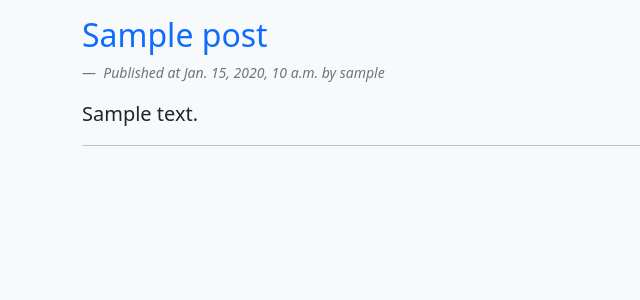
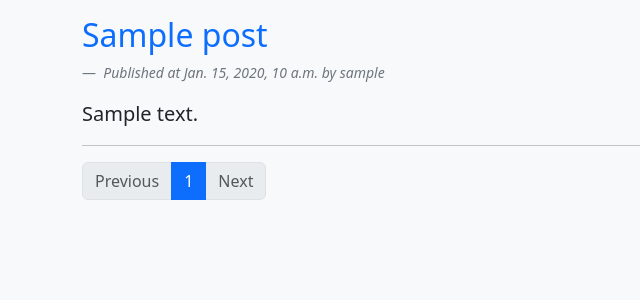
Before and after one commit to hopedeveloper08/blog_web_application, a Django app: page /blog/ in a window 1280 px wide. Shown: the top 300 px of the page, without its empty margins (0-640 px from the left). Run offline with Django 5.2, Linux system fonts and the light colour scheme; tables that the repository leaves empty hold one stand-in row (values such as "Sample post"); some libraries are stand-ins or nearby versions.

Commit message:
add pagination

```diff
--- /dev/null
+++ b/posts/templates/pagination.html
@@ -0,0 +1,26 @@
+<nav aria-label="Page navigation example">
+    <ul class="pagination">
+
+        {% if page.has_previous %}
+            <li class="page-item"><a class="page-link" href="?page={{ page.previous_page_number }}">Previous</a></li>
+        {% else %}
+            <li class="page-item disabled"><a class="page-link">Previous</a></li>
+        {% endif %}
+
+
+        {% for p in page.paginator.page_range %}
+            {% if p != page.number %}
+                <li class="page-item"><a class="page-link" href="?page={{ p }}">{{ p }}</a></li>
+            {% else %}
+                <li class="page-item active"><a class="page-link" href="?page={{ p }}">{{ p }}</a></li>
+            {% endif %}
+        {% endfor %}
+
+        {% if page.has_next %}
+            <li class="page-item"><a class="page-link" href="?page={{ page.next_page_number }}">Next</a></li>
+        {% else %}
+            <li class="page-item disabled"><a class="page-link">Next</a></li>
+        {% endif %}
+
+    </ul>
+</nav>
--- a/posts/templates/post_list.html
+++ b/posts/templates/post_list.html
@@ -5,6 +5,7 @@
 
 {% block body %}
     <div class="container mt-3">
+
         <main class="col-9">
             {% block main %}
                 {% for post in posts %}
@@ -17,15 +18,19 @@
                         <p class="blockquote-footer mt-1">
                             <em>Published at {{ post.published_at }} by {{ post.author }}</em>
                         </p>
-                        <blockquote class="blockquote">{{ post.content|truncatewords:20|linebreaks }}</blockquote>
-                        </div>
-                        <hr />
-                    {% endfor %}
-                {% endblock %}
+                        <blockquote class="blockquote">{{ post.content|truncatewords:30|linebreaks }}</blockquote>
+                    </div>
+                    <hr />
+                {% endfor %}
+            {% endblock %}
         </main>
+
         <aside class="col-3">
             {% block sidebar %}
             {% endblock %}
         </aside>
+
+        {% include "pagination.html" with page=posts %}
+
     </div>
 {% endblock %}
--- a/posts/views.py
+++ b/posts/views.py
@@ -1,19 +1,30 @@
 from django.shortcuts import get_object_or_404
 from django.views import generic
+from django.core.paginator import Paginator, PageNotAnInteger, EmptyPage
 
 from posts.models import Post
 
 
-class PostListView(generic.ListView):
-    model = Post
-    context_object_name = 'posts'
-    queryset = Post.published.all()
+class PostListView(generic.TemplateView):
     template_name = 'post_list.html'
 
+    def get_context_data(self, **kwargs):
+        posts = Post.published.all()
+        paginator = Paginator(posts, 3)
+        page = self.request.GET.get('page')
+        try:
+            posts = paginator.page(page)
+        except PageNotAnInteger:
+            posts = paginator.page(1)
+        except EmptyPage:
+            posts = paginator.page(paginator.num_pages)
+        return {
+            'posts': posts,
+            'page': page,
+        }
 
-class PostDetailView(generic.DetailView):
-    model = Post
-    context_object_name = 'post'
+
+class PostDetailView(generic.TemplateView):
     template_name = 'post_detail.html'
 
     def get_context_data(self, **kwargs):
```
